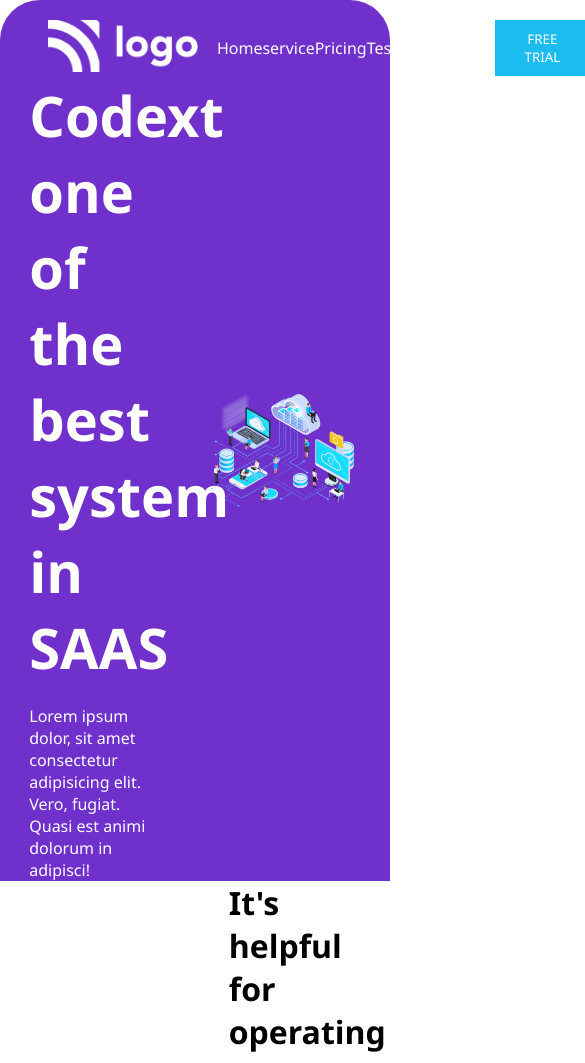
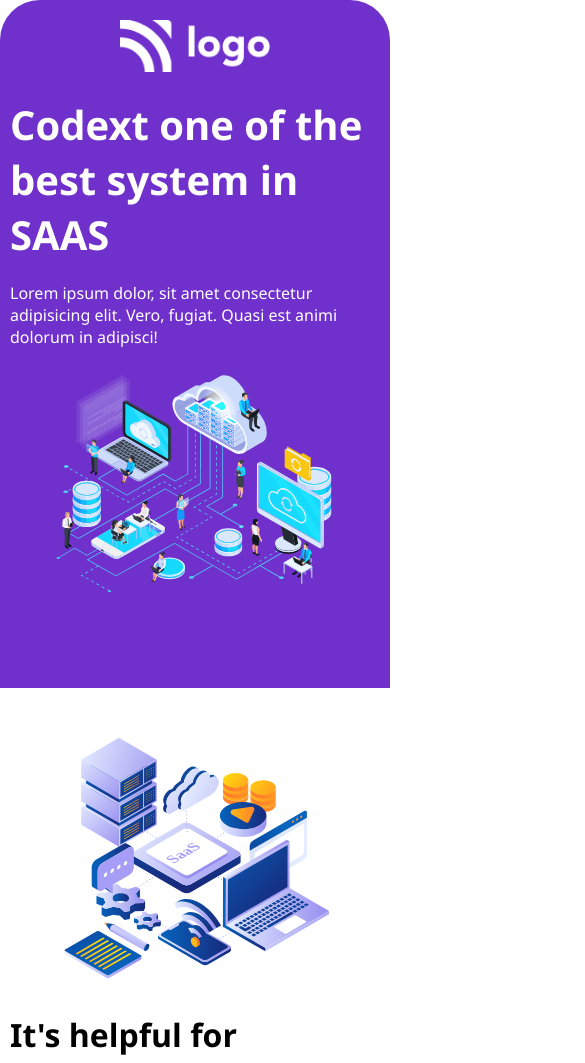
Before and after one commit to RitikSinha/sass-web-project-13, a plain HTML site: page index.html in a window 390 px wide. Shown: the top 1063 px of the page, 585 px wide, since content can reach past the window. Drawn offline with Linux system fonts and the light colour scheme.

Commit message:
optimised for smaller screen

```diff
--- a/index.html
+++ b/index.html
@@ -5,6 +5,7 @@
     <meta http-equiv="X-UA-Compatible" content="IE=edge" />
     <meta name="viewport" content="width=device-width, initial-scale=1.0" />
     <link rel="stylesheet" href="style.css" />
+    <link rel="stylesheet" href="responsive.css" />
     <title>Saas</title>
   </head>
   <body>
--- /dev/null
+++ b/responsive.css
@@ -0,0 +1,44 @@
+@media screen and (max-width: 1140px) {
+  .list {
+    display: none;
+  }
+  .main {
+    padding: 40px 10px;
+  }
+}
+@media screen and (max-width: 940px) {
+  .main {
+    flex-direction: column;
+    padding: 20px 10px;
+  }
+  .heading {
+    width: 100%;
+    font-size: 2.5rem;
+  }
+  .subheading {
+    width: 100%;
+  }
+  .hero-img {
+    width: 100%;
+  }
+  .system {
+    flex-direction: column;
+    padding: 20px 10px;
+  }
+  .saas {
+    width: 100%;
+  }
+  .right h1 {
+    width: 100%;
+  }
+  .list-item-box {
+    margin-top: 20px;
+  }
+  /* features */
+  .cards {
+    flex-direction: column;
+  }
+  .card {
+    margin-top: 20px;
+  }
+}
```
